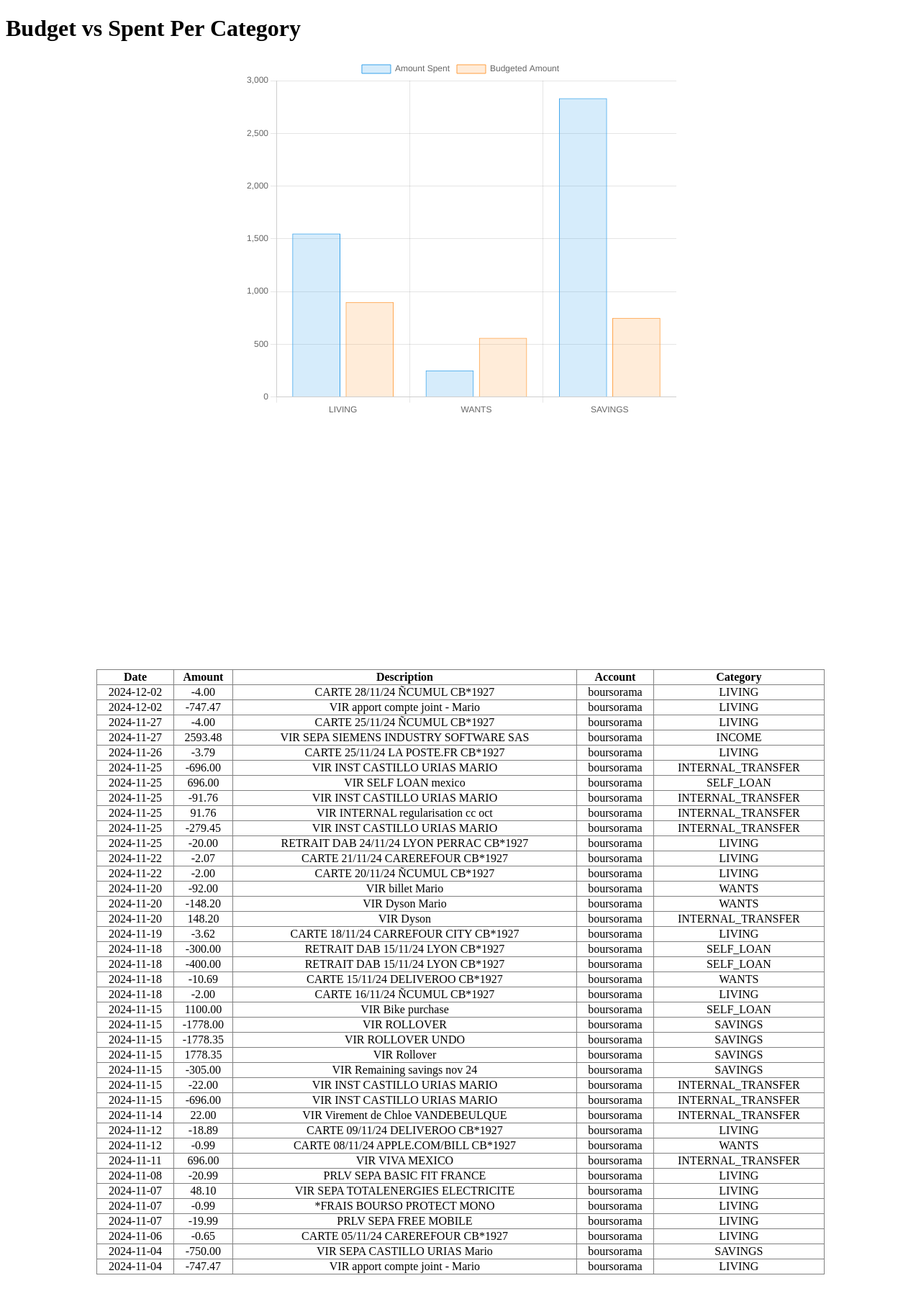
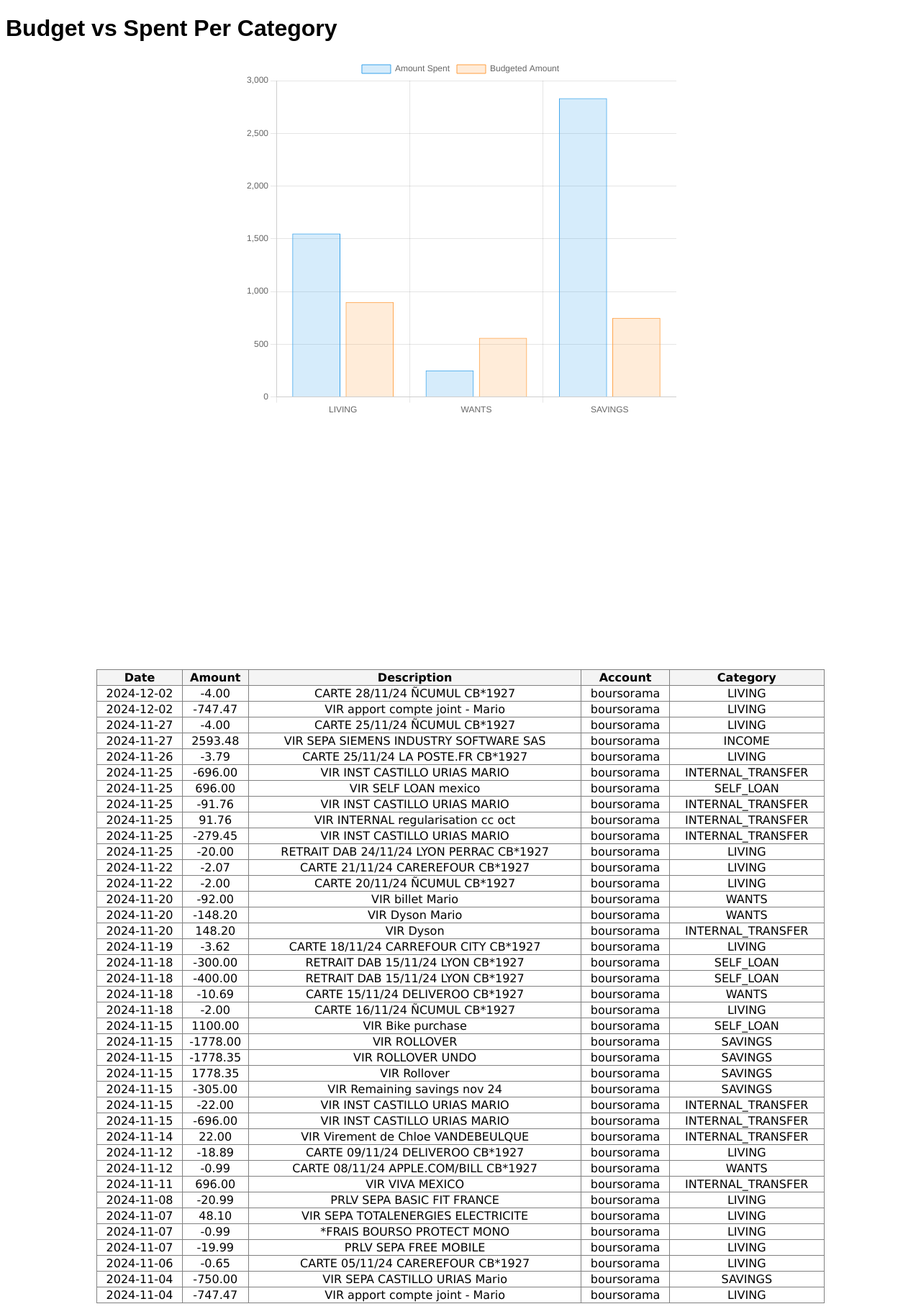
Before and after one commit to prunell579/budget_tracker, a Flask app: page / in a window 1280 px wide. Shown: the whole page at 72% size. Before the commit the page ends 1771 px from the top, so only its background shows below. Run offline with Flask 3, Linux system fonts and the light colour scheme.

Commit message:
front end format - text fonts

```diff
--- a/templates/index.html
+++ b/templates/index.html
@@ -1,6 +1,24 @@
 <!DOCTYPE html>
 <html lang="en">
 <head>
+    <style>
+        /* Apply a global font style to the entire page */
+        body {
+            font-family: Arial, sans-serif; /* Replace with any font you prefer */
+        }
+
+        /* Specific font styling for the table */
+        #operations-table {
+            font-family: 'Verdana', sans-serif; /* Set a clean font for the table */
+        }
+
+        /* Style the table headers */
+        #operations-table th {
+            font-weight: bold;
+            background-color: #f4f4f4;
+        }
+
+    </style>
     <meta charset="UTF-8">
     <meta name="viewport" content="width=device-width, initial-scale=1.0">
     <title>Budget vs Spent</title>
```
